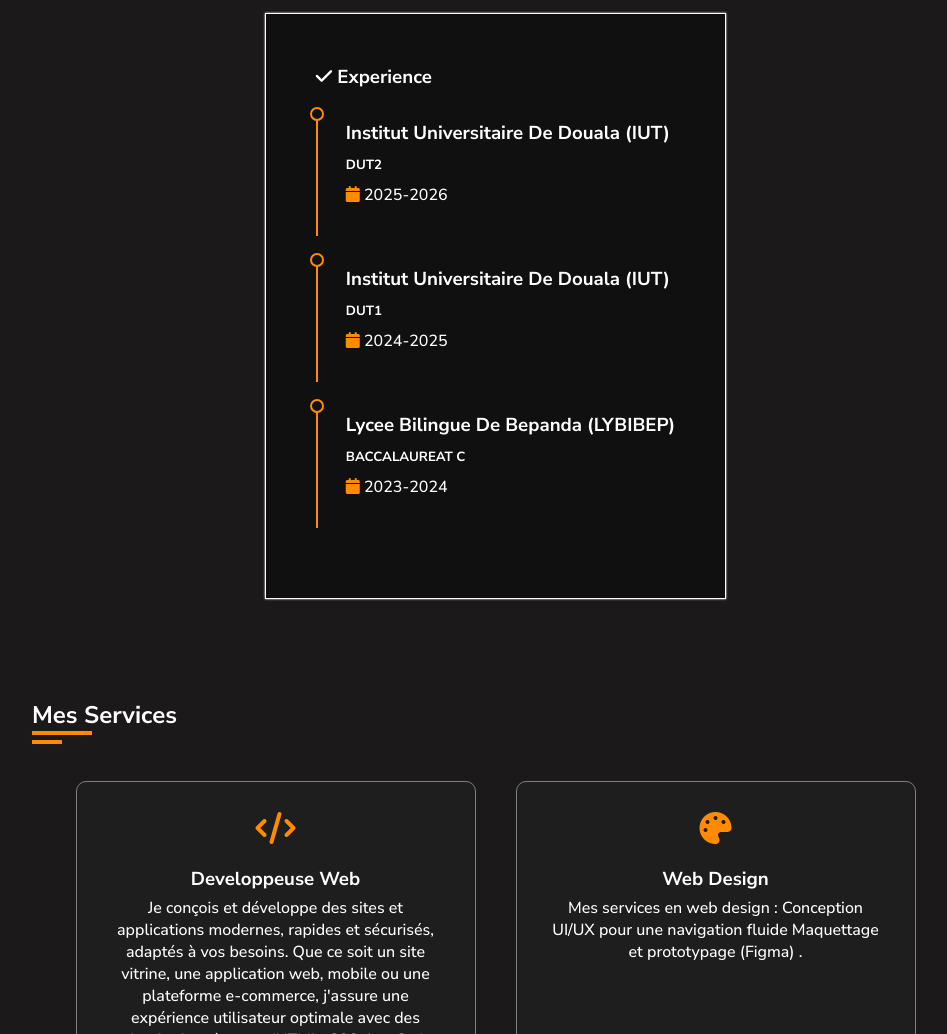
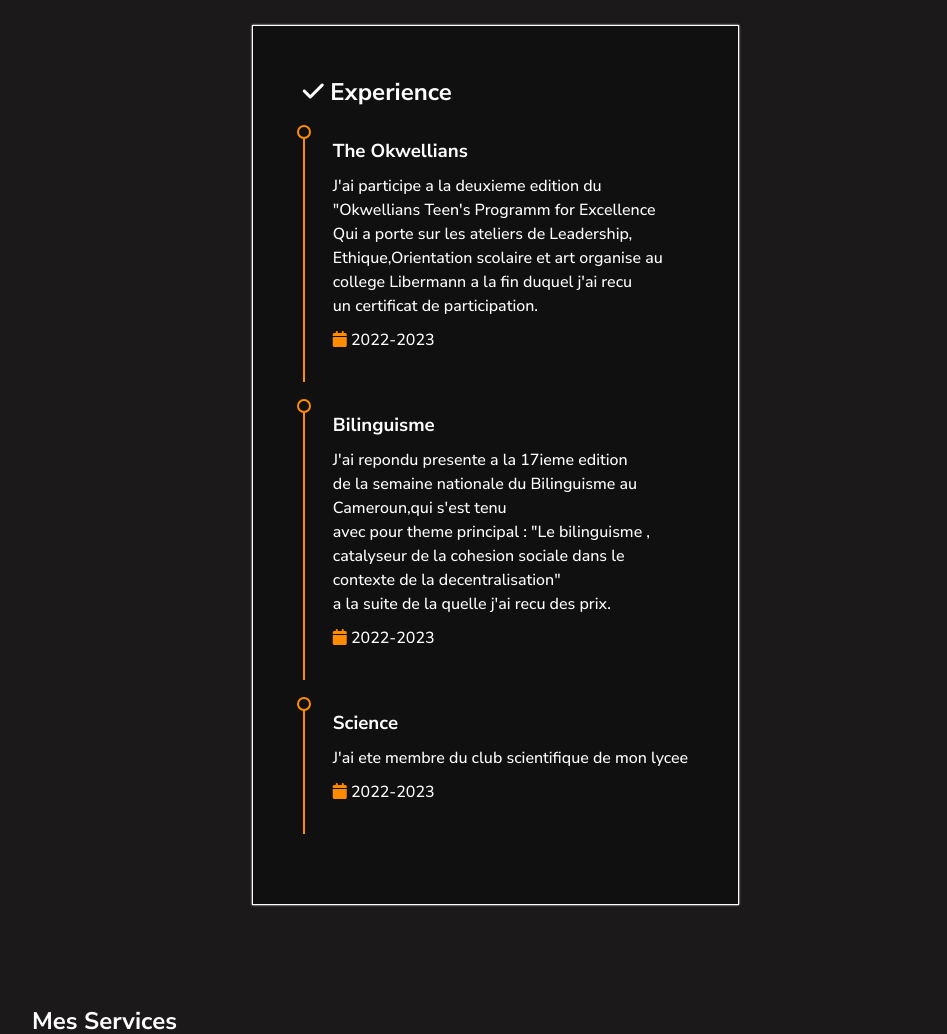
Before and after one commit to Ebong-Salem/portfolio, a plain HTML site: page index.html in a window 1280 px wide. Shown: the part 1780-2814 px from the top of the page, without its empty margins (321-1268 px from the left). Drawn offline with Linux system fonts and the light colour scheme; a web font is replaced by a local one.

Commit message:
second commit

```diff
--- a/index.html
+++ b/index.html
@@ -95,7 +95,7 @@ niveau 2 au departement du Genie Informatique.</p>
                 <div class="comp-propos">
 
                    <div class="educ">
-                    <h3> <i class="fa-solid fa-graduation-cap"></i> education</h3>
+                    <h2> <i class="fa-solid fa-graduation-cap"></i> Education</h2>
 
 
                      <div class="timeline">
@@ -163,20 +163,21 @@ niveau 2 au departement du Genie Informatique.</p>
 
 
                    <div class="educ">
-                    <h3> <i class="fa-solid fa-check"></i> experience</h3>
+                    <h2> <i class="fa-solid fa-check"></i> Experience</h2>
 
 
                      <div class="timeline">
                         <div class="circle-dot"></div>
                         <div class="timeline-item">
                             <div class="head">
-                                <h3>Institut universitaire de douala (IUT)</h3>
+                                <h3>the okwellians</h3>
                             </div>
-                            <h5>DUT2</h5>
+                            <p>J'ai participe a la deuxieme edition du <br> "Okwellians Teen's Programm for Excellence</p>
+                            <p>Qui a porte sur les ateliers de Leadership, <br>Ethique,Orientation scolaire et art organise au <br> college Libermann a la fin duquel j'ai recu  <br>un certificat de participation.</p>
 
 
                             <div class="date">
-                             <p>   <i class="fa-solid fa-calendar"></i> 2025-2026</p>
+                             <p>   <i class="fa-solid fa-calendar"></i> 2022-2023</p>
                             </div>
                         </div>
                     </div>
@@ -186,13 +187,13 @@ niveau 2 au departement du Genie Informatique.</p>
                         <div class="circle-dot"></div>
                         <div class="timeline-item">
                             <div class="head">
-                                <h3>Institut universitaire de douala (IUT)</h3>
+                                <h3>Bilinguisme</h3>
                             </div>
-                            <h5>DUT1</h5>
+                            <p>J'ai repondu presente a la 17ieme edition <br>de la semaine nationale du Bilinguisme au <br> Cameroun,qui s'est tenu <br>avec pour theme principal : "Le bilinguisme , <br> catalyseur de la cohesion sociale dans le <br> contexte de la decentralisation"<br> a la suite de la quelle j'ai recu des prix. </p>
 
 
                             <div class="date">
-                               <p> <i class="fa-solid fa-calendar"></i> 2024-2025</p>
+                               <p> <i class="fa-solid fa-calendar"></i> 2022-2023</p>
                             </div>
                         </div>
                     </div>
@@ -202,13 +203,13 @@ niveau 2 au departement du Genie Informatique.</p>
                         <div class="circle-dot"></div>
                         <div class="timeline-item">
                             <div class="head">
-                                <h3>Lycee Bilingue de Bepanda (LYBIBEP)</h3>
+                                <h3>Science</h3>
                             </div>
-                            <h5>BACCALAUREAT C</h5>
+                            <p>J'ai ete membre du club scientifique de mon lycee </p>
 
 
                             <div class="date">
-                             <p>  <i class="fa-solid fa-calendar"></i>  2023-2024</p>
+                             <p>  <i class="fa-solid fa-calendar"></i>  2022-2023</p>
                             </div>
                         </div>
                     </div>
--- a/style.css
+++ b/style.css
@@ -433,6 +433,10 @@ text-transform: capitalize;
     margin-bottom: 20px;
     position: relative;
     padding-left: 30px;
+
+}
+.comp-propos .timeline p{
+    line-height: 1.5;
 
 }
 
```
